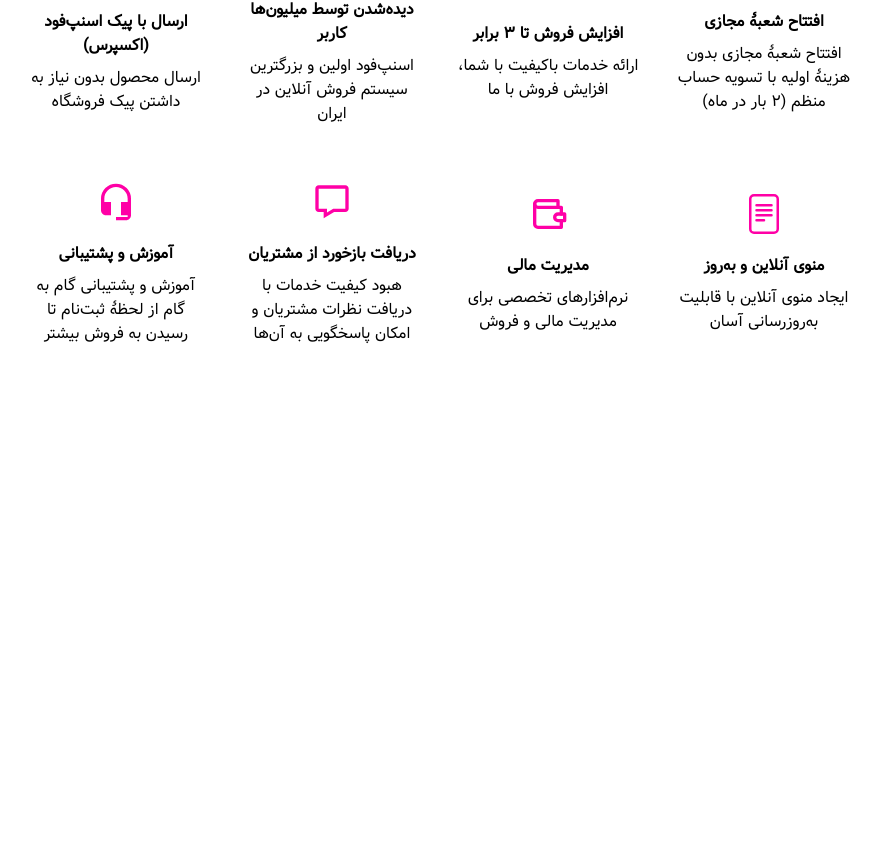
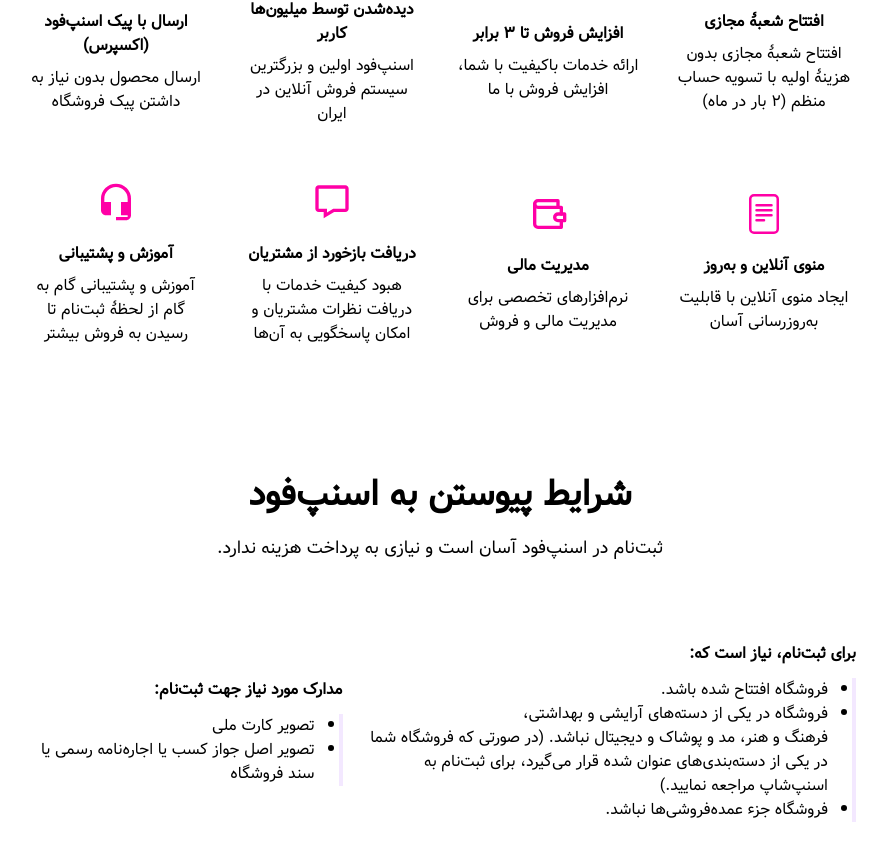
Before and after one commit to navidXlg/foodDelivery_clone, a React (Create React App) app: page / in a window 1280 px wide. Shown: the part 1122-1982 px from the top of the page, without its empty margins (200-1087 px from the left). Before the commit the page ends 1508 px from the top, so only its background shows below. Built offline with nearby package versions, Linux system fonts and the light colour scheme.

Commit message:
some info section added

```diff
--- a/src/Pages/CustmorSubPage.js
+++ b/src/Pages/CustmorSubPage.js
@@ -1,6 +1,7 @@
 import NavbarSub from "../componants/NavbarSub";
 import SnappFoodBenifit from "../componants/SnappFoodBenifit";
 import SubmitionForm from "../componants/SubmitionForm";
+import SubmitionInfo from "../componants/SubmitionInfo";
 
 
 
@@ -12,7 +13,10 @@
               <NavbarSub/>
               <SubmitionForm/>
            </div>
+           <div className="text-center px-56" dir="rtl">
            <SnappFoodBenifit/>
+           <SubmitionInfo/>
+           </div>
            </>
 
 };
--- a/src/componants/SnappFoodBenifit.js
+++ b/src/componants/SnappFoodBenifit.js
@@ -14,7 +14,7 @@
 export default function SnappFoodBenifit(){
 
 
-    return<div className="text-center px-56 my-10" dir="rtl">
+    return<div className=" my-10">
             <p className="text-4xl font-bold my-16">مزایای عضویت در اسنپ‌فود</p>
             <div className="grid grid-cols-4 gap-x-8 gap-y-14">
                 <div className="flex flex-col items-center gap-2 justify-center">
--- /dev/null
+++ b/src/componants/SubmitionInfo.js
@@ -0,0 +1,30 @@
+
+
+
+
+
+export default function SubmitionInfo(){
+
+
+    return <div className="my-32">
+            <p className="text-4xl font-bold mb-5">شرایط پیوستن به اسنپ‌فود</p>
+            <p className="text-lg mb-20">ثبت‌نام در اسنپ‌فود آسان است و نیازی به پرداخت هزینه ندارد.</p>
+            <div className="flex items-center justify-between text-start gap-5">
+                <div>
+                    <p className="mb-3 font-bold">برای ثبت‌نام، نیاز است که:</p>
+                    <ul className="list-disc border-r-4 pr-6 border-x-purple-100">
+                        <li>فروشگاه افتتاح شده باشد.</li>
+                        <li>فروشگاه در یکی از دسته‌های آرایشی و بهداشتی، <br/>فرهنگ و هنر، مد و پوشاک و دیجیتال نباشد. (در صورتی که فروشگاه شما <br/>در یکی از دسته‌بندی‌های عنوان شده قرار می‌گیرد، برای ثبت‌نام به اسنپ‌شاپ مراجعه نمایید.)</li>
+                        <li>فروشگاه جزء عمده‌فروشی‌ها نباشد.</li>
+                    </ul>
+                </div>
+                <div>
+                    <p className="mb-3 font-bold">مدارک مورد نیاز جهت ثبت‌نام:</p>
+                    <ul className="list-disc border-r-4 pr-6 border-x-purple-100">
+                        <li>تصویر کارت ملی</li>
+                        <li>تصویر اصل جواز کسب یا اجاره‌نامه رسمی یا سند فروشگاه</li>
+                    </ul>
+                </div>
+            </div>
+           </div>
+    }
```
Also changed, not shown: src/componants/InfoTable.js (added).
